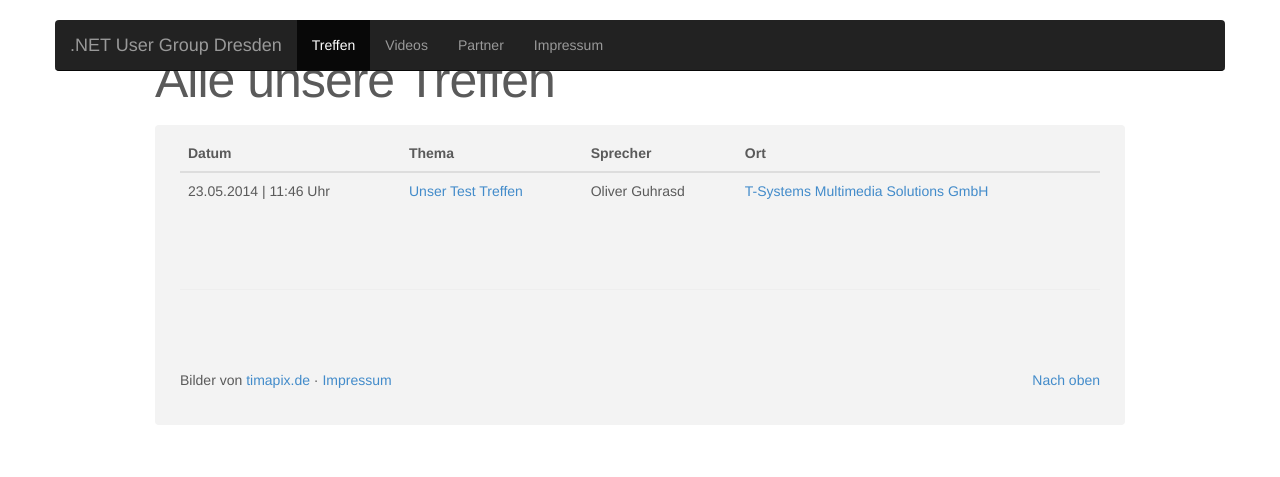
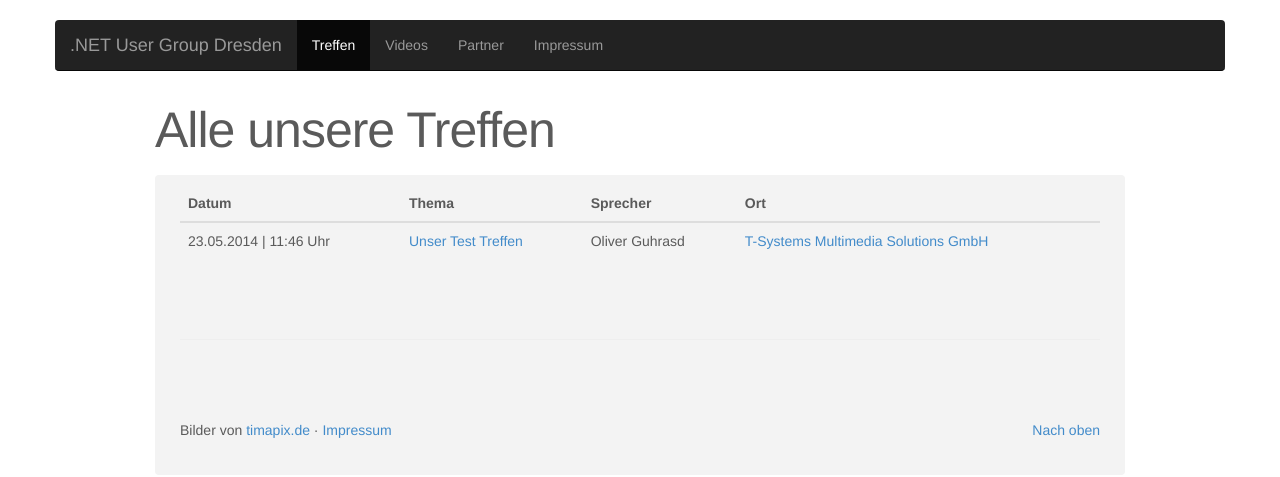
Before and after one commit to dddotnet/dddotnet.github.io, a Jekyll site: the page built from treffen.html, in a window 1280 px wide. Shown: the top 477 px of the page. Built offline with Jekyll 4.4.1, drawn with Linux system fonts in a browser that asks for light colours; Markdown is read by kramdown in place of the engine named in the settings.

Commit message:
treffen fix

```diff
--- a/treffen.html
+++ b/treffen.html
@@ -42,7 +42,7 @@ layout: head_layout
 
         <div class="row featurette">
             <div style="max-width: 990px; margin: 0 auto; padding:10px">
-                <h2 class="featurette-heading" style="margin: 0px; margin-bottom: 20px; margin-top: 45px"> Alle unsere Treffen</h2>
+                <h2 class="featurette-heading" style="margin: 0px; margin-bottom: 20px; margin-top: 95px"> Alle unsere Treffen</h2>
                 <div style="background-color: #f3f3f3; padding: 25px; padding-top: 10px; border-radius: 4px">
                     <div>
 
```
